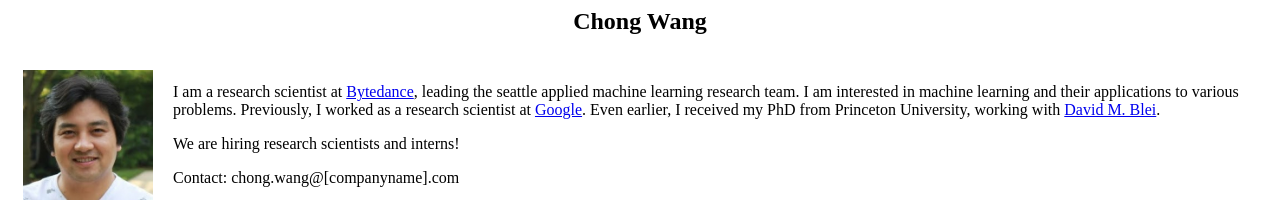
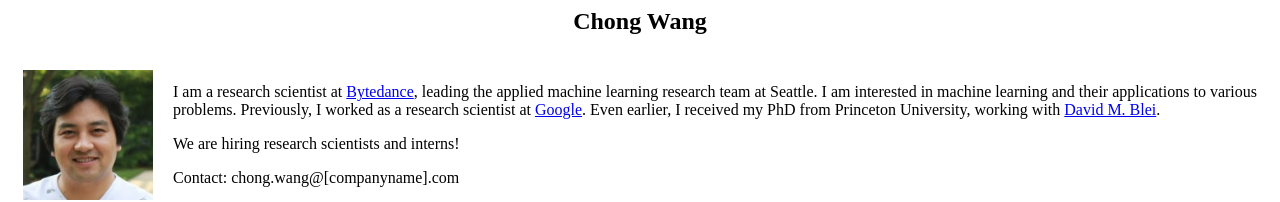
Before and after one commit to chongw/chongw.github.io, a plain HTML site: page index.html in a window 1280 px wide. Shown: the top 202 px of the page. Drawn offline with Linux system fonts and the light colour scheme.

Commit message:
Update index.html

```diff
--- a/index.html
+++ b/index.html
@@ -16,7 +16,7 @@
 href="http://research.baidu.com/">Baidu Silicon Valley AI Lab</a>.
  -->
 
-<p>I am a research scientist at <a href="https://www.bytedance.com">Bytedance</a>, leading the seattle applied machine learning research team.
+<p>I am a research scientist at <a href="https://www.bytedance.com">Bytedance</a>, leading the applied machine learning research team at Seattle.
   I am interested in machine learning and their applications to various problems. Previously, I worked as a research scientist at <a href="https://www.google.com">Google</a>.  Even earlier, I received my PhD from Princeton University, working with <a href="http://www.cs.columbia.edu/~blei/">David M. Blei</a>. </p>
 
   <p> We are hiring research scientists and interns! </p>
```
